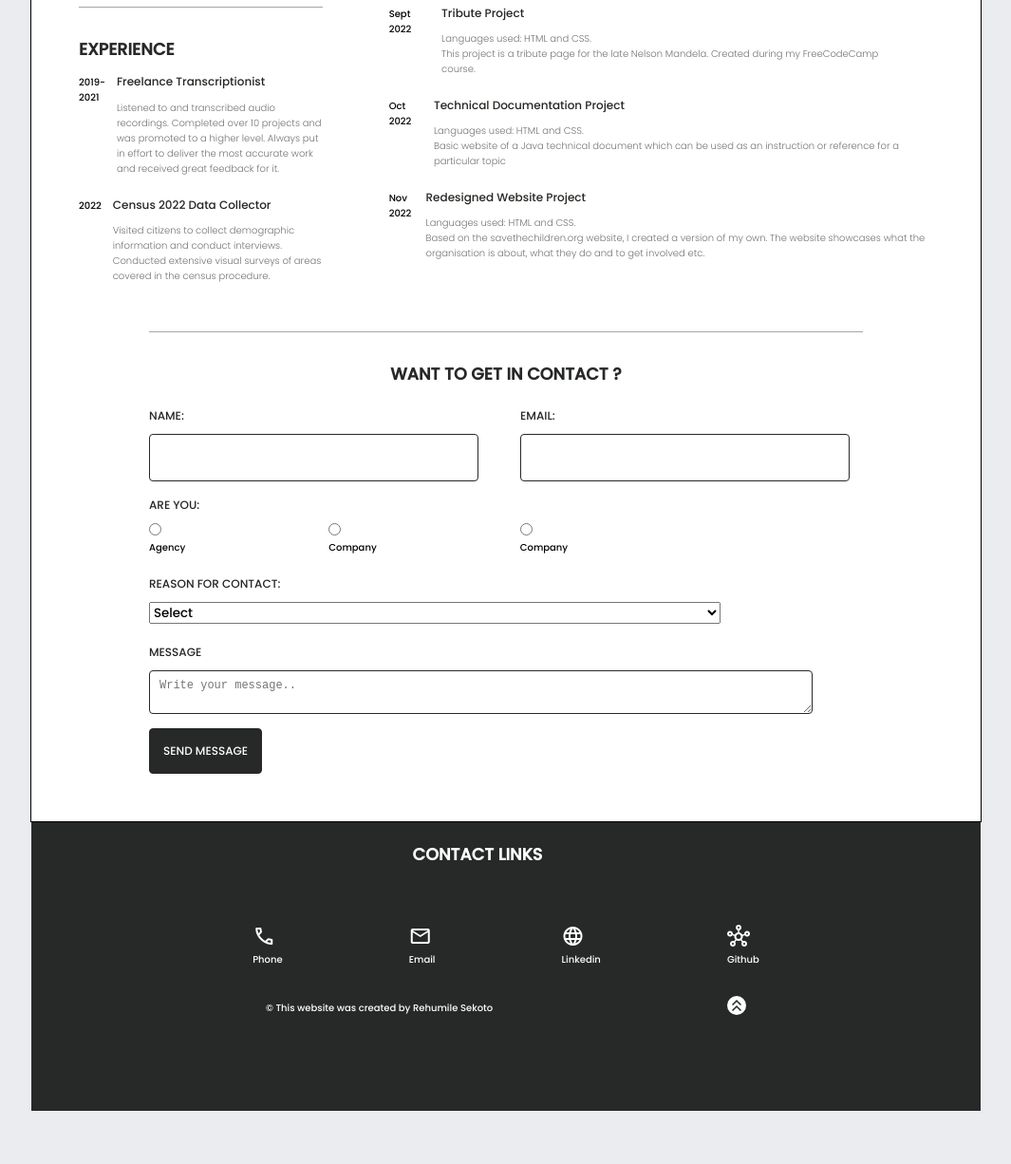
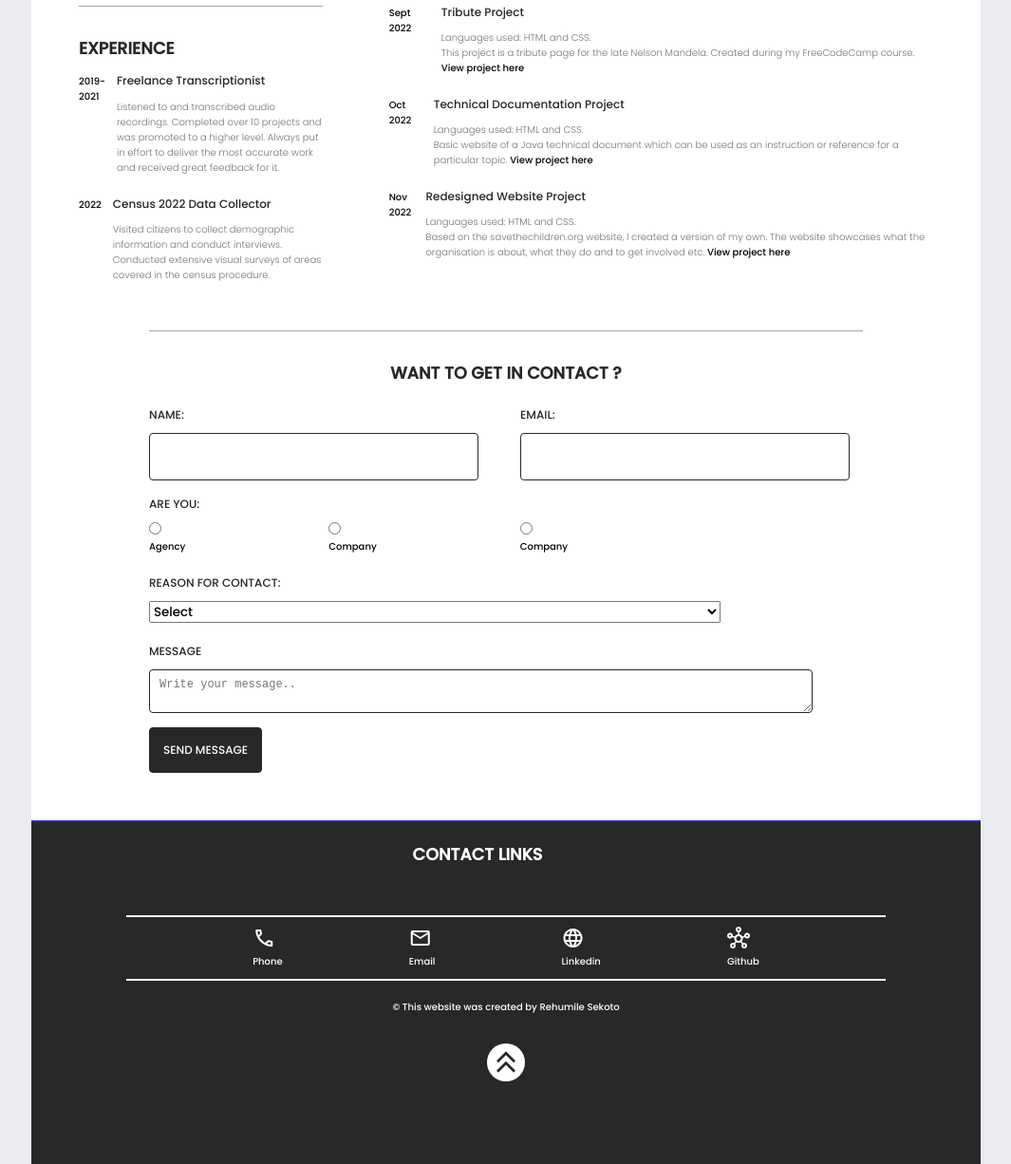
Before and after one commit to Rehumile/Digital-Resume, a plain HTML site: page index.html in a window 1280 px wide. Shown: the part 788-2014 px from the top of the page at 95% size, without its empty margins (107-1172 px from the left). Before the commit the page ends 1958 px from the top, so only its background shows below. Drawn offline with nearby package versions, Linux system fonts and the light colour scheme.

```diff
--- a/CSS/stylesheet.css
+++ b/CSS/stylesheet.css
@@ -39,6 +39,7 @@ a {
 #nav-bar ul li {
     list-style-type: none;
     color: #fff;
+    justify-self: center;
 }
 
 
@@ -102,7 +103,6 @@ a {
     max-width: 1000px;
     width: 90%;
     margin: 0 auto; /* to center the container*/
-    border: 1px solid black;
 }
 
 /*-------------PROFILE/HERO SECTION-----------*/
@@ -140,7 +140,7 @@ a {
 
 }
 .profile-lastname {
-    color: rgb(45, 45, 196);
+    color: white;
     font-weight: 500;
     font-size: 4rem; /*clamp(2.5rem, 15vw, 7rem)**/
     display: block;
@@ -261,7 +261,10 @@ a {
 .education-content .year, .experience-content .year, .project-content .year {
     padding-top: 0.3rem;
 }
-
+.project-content a {
+    color:#000;
+    font-weight: 500;
+}
 /*Border bottom*/
 
 .resume-introduction, .resume-skills, .resume-education {
@@ -347,17 +350,18 @@ font-size: 1.2rem;
 }
 
 footer {
-    height: 38vh;
+    height: 45vh;
     background-color: #272828;
     max-width: 1000px;
     width: 90%;
     margin: 0 auto;
+    border-top: 2px solid rgb(45, 45, 196);
 }
 footer .profile-contact {
     padding-top: 3rem;
 }
 footer .profile-contact ul {
-  border: none
+
 }
 footer .resume-heading {
     color:#fff;
@@ -369,22 +373,25 @@ footer .resume-heading {
 footer #copyright{
     color: #fff;
     padding-top: 2rem;
-    padding-bottom: 3rem;
-
+    padding-bottom: 5rem;
    display: flex;
+   flex-direction: column;
    justify-content: space-evenly;
    align-items: center;
+   gap: 3rem;
+
 
 }
 footer #copyright #copyright-text{
 
-    justify-self: flex-end;
+
 }
 #copyright .material-symbols-outlined {
-    font-size: 2rem;
+    font-size: 4rem;
     background-color: white;
     color:#272828;
     border-radius: 100px;
+   align-self: flex-end;
 }
 
 /*---------------MEDIA QUERIES-----------------*/
--- a/index.html
+++ b/index.html
@@ -211,7 +211,7 @@
                       <p>Languages used: HTML and CSS.</p>
                       <p>
                         This project is a tribute page for the late Nelson
-                        Mandela. Created during my FreeCodeCamp course.<a
+                        Mandela. Created during my FreeCodeCamp course.  <a
                           href="/resume-projects/Save_the_children_website/index.html"
                           >View project here</a
                         >
@@ -232,7 +232,7 @@
                       <p>
                         Basic website of a Java technical document which can be
                         used as an instruction or reference for a particular
-                        topic<a
+                        topic.  <a
                           href="/resume-projects/Technical_documentation_project/index.html"
                           >View project here</a
                         >
@@ -254,7 +254,7 @@
                         Based on the savethechildren.org website, I created a
                         version of my own. The website showcases what the
                         organisation is about, what they do and to get involved
-                        etc.<a
+                        etc.  <a
                           href="/resume-projects/Save_the_children_website/index.html"
                           >View project here</a
                         >
```
Also changed, not shown: 1 other file.
